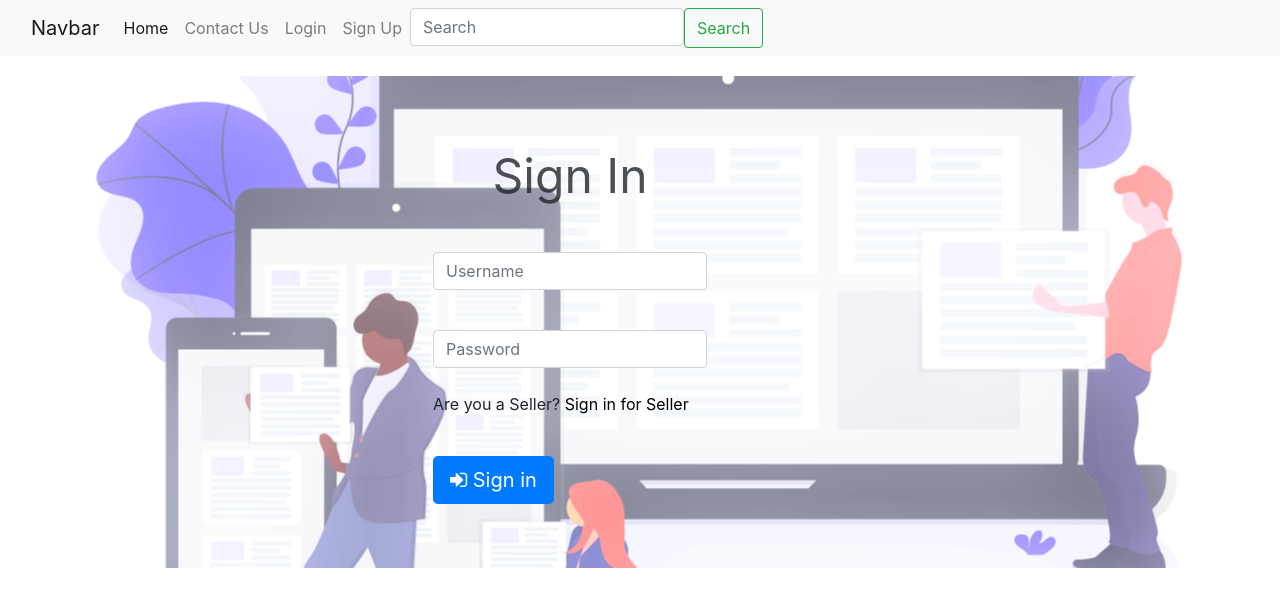
After one commit to tanvik22/BooksPorium, a Django app: page /login.html in a window 1280 px wide. The commit adds this page. Shown: the top 611 px of the page. Run offline with Django 3.2, Linux system fonts and the light colour scheme; some libraries are stand-ins or nearby versions.

Commit message:
Add Login and Sign Up

```diff
--- a/Home/urls.py
+++ b/Home/urls.py
@@ -4,5 +4,8 @@ from django.contrib.auth import views as auth_views
 
 urlpatterns = [
     path('', views.index, name='index'),
+    path('login.html', views.login1,name = 'login1'),
     path('contactus', views.contactus, name='contactus'),
+    path('logout', views.logoutU,name = 'logout'),
+    path('signup.html', views.signup,name = 'signup.html'),
 ]
--- a/Home/views.py
+++ b/Home/views.py
@@ -5,10 +5,12 @@ from django.views.generic.list import ListView
 from .models import Contact
 from django.contrib.auth.mixins import LoginRequiredMixin
 from django.views.generic import DetailView
-# from django.contrib.auth.models import User
+from django.contrib.auth.models import User
 from django.contrib.auth.forms import UserCreationForm
 from django.contrib.auth import login, authenticate
 from django.shortcuts import render, redirect
+from .forms import SignUpForm
+import os
 
 # Create your views here.
 def index(request):
@@ -24,3 +26,35 @@ def contactus(request):
         contactus.save()
         # print(name)
     return render(request, 'Contactus.html')
+
+def login1(request):
+    if request.method == "POST":
+        username = request.POST.get('username')
+        password = request.POST.get('password')
+        user = authenticate(username=username, password=password)
+        if user is not None:
+            login(request, user)
+            return render(request, 'index.html')
+        else:
+            return render(request, 'login.html')
+
+    return render(request, 'login.html')
+
+
+def logoutU(request):
+    auth.logout(request)
+    return render(request, 'index.html')
+
+def signup(request):
+    if request.method == 'POST':
+        form = SignUpForm(request.POST)
+        if form.is_valid():
+            form.save()
+            username = form.cleaned_data.get('username')
+            raw_password = form.cleaned_data.get('password1')
+            user = authenticate(username=username, password=raw_password)
+            login(request, user)
+            return redirect('/')
+    else:
+        form = SignUpForm()
+    return render(request, 'signup.html', {'form': form})
--- a/templates/base.html
+++ b/templates/base.html
@@ -23,11 +23,27 @@
     <div class="collapse navbar-collapse" id="navbarSupportedContent">
       <ul class="navbar-nav me-auto mb-2 mb-lg-0">
         <li class="nav-item">
-          <a class="nav-link active" aria-current="page" href="#">Home</a>
+          <a class="nav-link active" aria-current="page" href=" ">Home</a>
         </li>
         <li class="nav-item">
-          <a class="nav-link" href="#">Link</a>
+          <a class="nav-link" href="contactus">Contact Us</a>
         </li>
+          {% if user.is_authenticated %}
+            <li class="nav-item">
+                <a class="nav-link"> Hello, {{user.username}}</a></li>
+            <li class="nav-item">
+            <a class="nav-link" href="logout">Logout</a>
+          </li>
+
+            {% else %}
+          <li class="nav-item">
+            <a class="nav-link" href="login.html">Login</a>
+          </li>
+          <li class="nav-item">
+            <a class="nav-link" href="signup.html">Sign Up</a>
+          </li>
+            {% endif %}
+
       <form class="d-flex" style="align:left;">
         <input class="form-control me-2" type="search" placeholder="Search" aria-label="Search">
         <button class="btn btn-outline-success" type="submit">Search</button>
--- /dev/null
+++ b/templates/login.html
@@ -0,0 +1,93 @@
+{% extends 'base.html' %}
+
+{% block body %}
+
+<head>
+    <!-- Required meta tags -->
+    <meta charset="utf-8">
+    <meta name="viewport" content="width=device-width, initial-scale=1, shrink-to-fit=no">
+
+    <!-- Bootstrap CSS -->
+        <link rel="stylesheet" href="https://stackpath.bootstrapcdn.com/bootstrap/4.4.1/css/bootstrap.min.css"
+        integrity="sha384-Vkoo8x4CGsO3+Hhxv8T/Q5PaXtkKtu6ug5TOeNV6gBiFeWPGFN9MuhOf23Q9Ifjh" crossorigin="anonymous">
+        <link rel="stylesheet" href="https://maxcdn.bootstrapcdn.com/font-awesome/4.4.0/css/font-awesome.min.css">
+        <script src="https://cdn.jsdelivr.net/npm/bootstrap@5.0.0-beta3/dist/js/bootstrap.bundle.min.js"
+        integrity="sha384-JEW9xMcG8R+pH31jmWH6WWP0WintQrMb4s7ZOdauHnUtxwoG2vI5DkLtS3qm9Ekf" crossorigin="anonymous"></script>
+        <script src="https://cdn.jsdelivr.net/npm/@popperjs/core@2.9.1/dist/umd/popper.min.js"
+        integrity="sha384-SR1sx49pcuLnqZUnnPwx6FCym0wLsk5JZuNx2bPPENzswTNFaQU1RDvt3wT4gWFG" crossorigin="anonymous"></script>
+        <script src="https://cdn.jsdelivr.net/npm/bootstrap@5.0.0-beta3/dist/js/bootstrap.min.js"
+        integrity="sha384-j0CNLUeiqtyaRmlzUHCPZ+Gy5fQu0dQ6eZ/xAww941Ai1SxSY+0EQqNXNE6DZiVc" crossorigin="anonymous"></script>
+        <script src="https://ajax.googleapis.com/ajax/libs/jquery/3.5.1/jquery.min.js"></script>
+        <script src="https://maxcdn.bootstrapcdn.com/bootstrap/3.4.1/js/bootstrap.min.js"></script>
+<!--        <link href="signin.css" rel="stylesheet">-->
+    <style>
+        .loginHeader{
+            text-align:center;
+            font-size:3rem;
+            opacity: 0.8;
+        }
+
+        #s1{
+            background-size: cover;
+            background: #fff url("../images/s3.png") no-repeat center;
+            margin:20px 0;
+        }
+
+        #s2 {
+            padding: 5% 35%;
+        }
+
+        #faclink a{
+        color:#000;
+        }
+
+        #faclink a:hover{
+        color: #1778D4 !important;;
+        }
+
+    </style>
+</head>
+
+
+<body>
+
+
+<div id="s1" >
+    <div class="row" id="s2">
+    <form class="form-signin" method="post" action="login.html" >
+            {% csrf_token %}
+        <p class="mb-3 loginHeader">Sign In</p>
+        <br>
+        <div class="form-group">
+        <label for="inputEmail" class="sr-only">Username</label>
+        <div class="input-group">
+<!--        <div class="input-group-addon">-->
+<!--	        <i class="fa fa-user"></i>-->
+<!--        </div>-->
+        <input type="text" id="inputEmail" name="username" class="form-control" placeholder="Username"
+               required>
+            </div>
+        </div>
+        <br>
+        <label for="inputPassword" class="sr-only">Password</label>
+        <div class="input-group">
+<!--        <div class="input-group-addon">-->
+<!--	        <i class="fa fa-key form-control-feedback"></i>-->
+<!--        </div>-->
+        <input type="password" id="inputPassword" name="password" class="form-control" placeholder="Password" required>
+        </div>
+        <br>
+        <div class="checkbox mb-3" id="faclink">
+            <label>
+                 <p> Are you a Seller? <a href="login_seller.html"> Sign in for Seller</a> </p>
+            </label>
+        </div>
+        <button class="btn btn-lg btn-primary" type="submit"><i class="fa fa-sign-in"></i> Sign in</button>
+    </form>
+        </div>
+    </div>
+<br>
+</body>
+</html>
+
+{% endblock body %}
```
Also changed, not shown: Home/forms.py (added, +13 -0 lines), static/css/login.css (added, +118 -0 lines), templates/signup.html (added, +66 -0 lines), db.sqlite3, static/images/s10.png (added), static/images/s3.png (added), static/images/s4.png (added), static/images/su1.png (added), static/images/su2.png (added).
